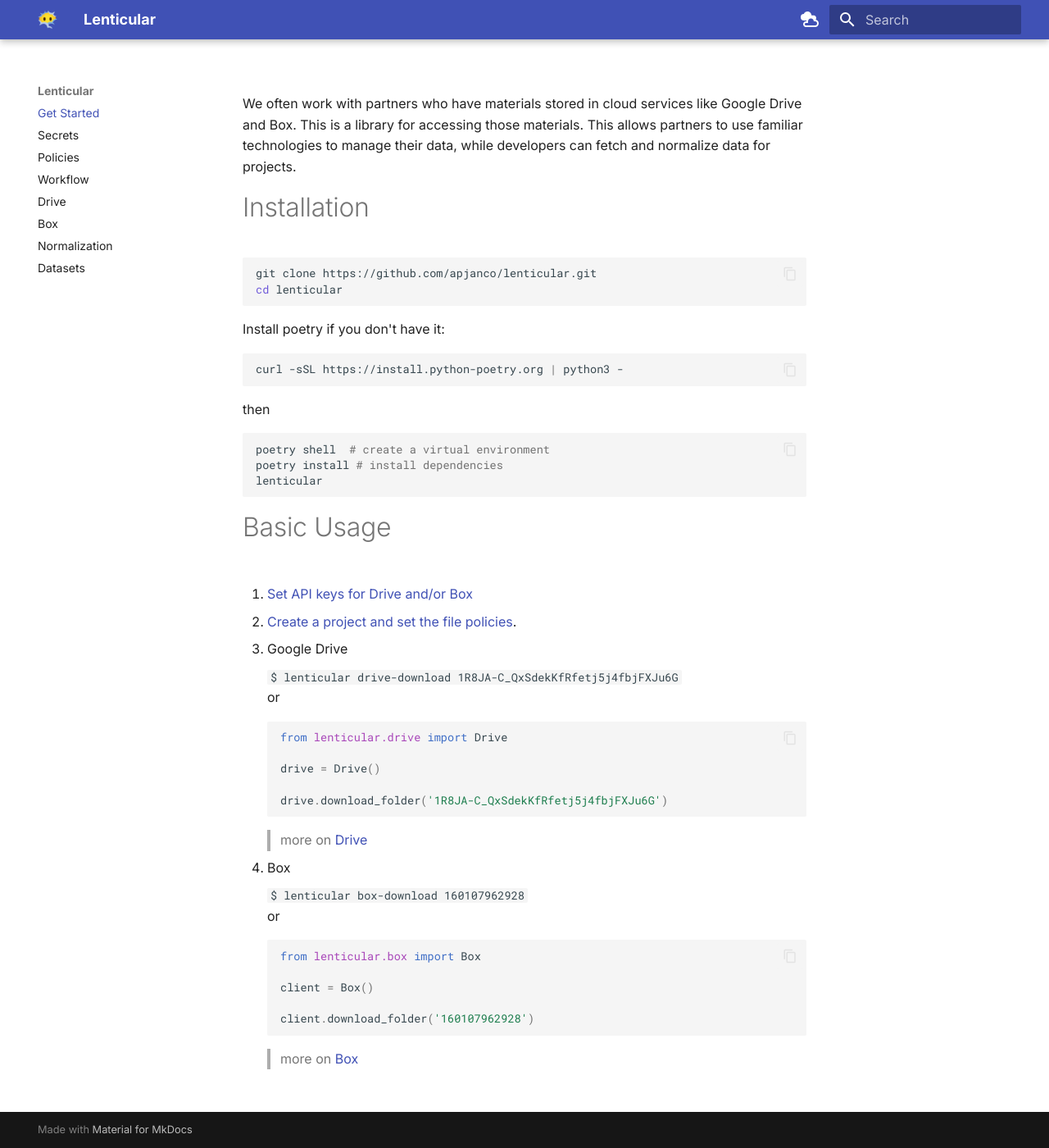
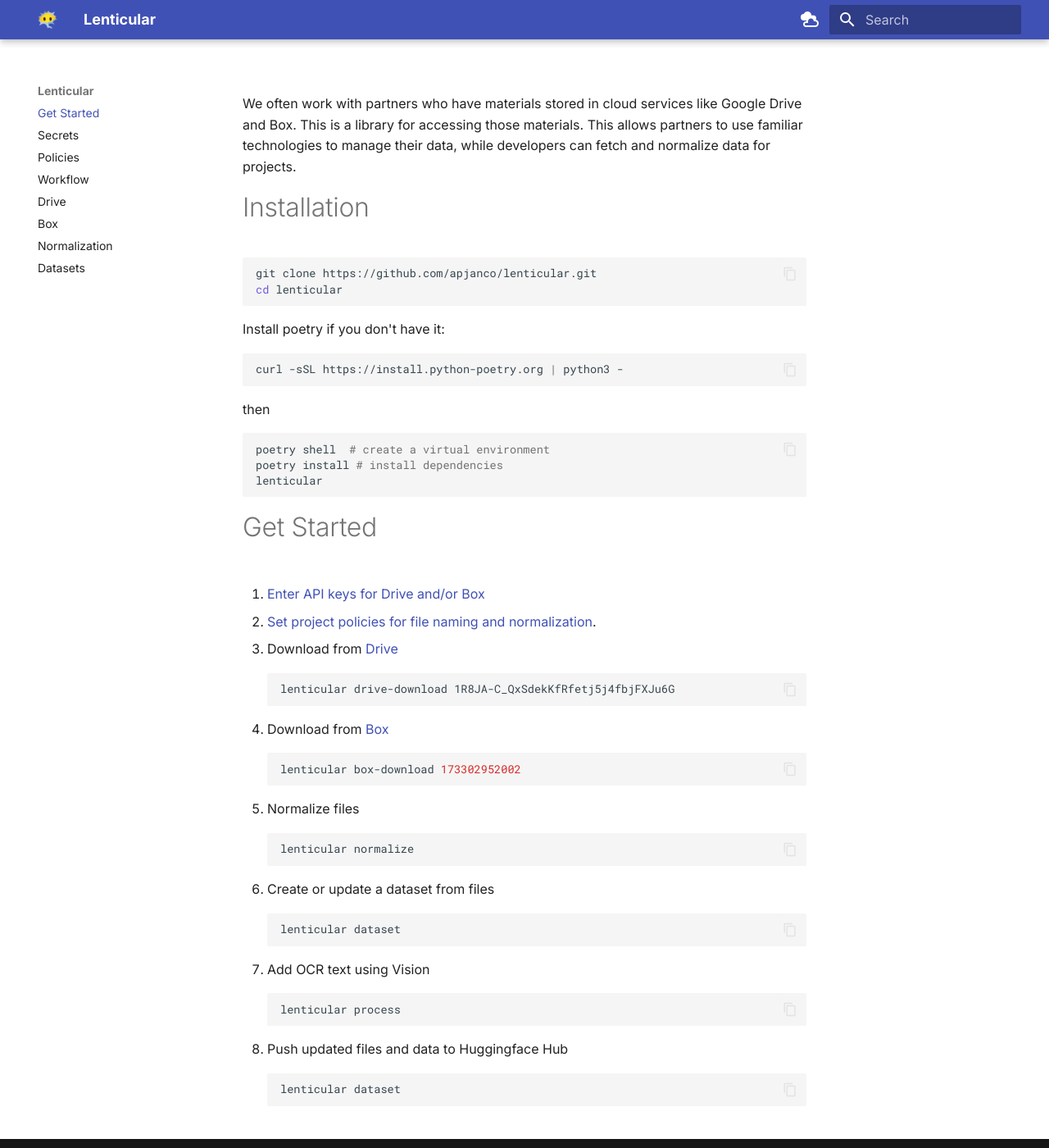
Before and after one commit to apjanco/lenticular, an MkDocs documentation site: the page built from docs/index.md, in a window 1280 px wide and 1400 px high. Shown: the whole window at 82% size. Built offline with MkDocs 1.6.1 and Material for MkDocs 9.7.7, drawn with Linux system fonts in a browser that asks for light colours.

````diff
--- a/docs/index.md
+++ b/docs/index.md
@@ -17,36 +17,37 @@ poetry install # install dependencies
 lenticular
 ```
 
-# Basic Usage
+# Get Started
 
-1. [Set API keys for Drive and/or Box](./secrets)
+1. [Enter API keys for Drive and/or Box](./secrets)
 
-2. [Create a project and set the file policies](./policies).
+2. [Set project policies for file naming and normalization](./policies).
 
-3. Google Drive
-
-    `$ lenticular drive-download 1R8JA-C_QxSdekKfRfetj5j4fbjFXJu6G`
-    or
-    ```python
-    from lenticular.drive import Drive
-
-    drive = Drive()
-
-    drive.download_folder('1R8JA-C_QxSdekKfRfetj5j4fbjFXJu6G')
+3. Download from [Drive](./drive)
+    ```bash
+    lenticular drive-download 1R8JA-C_QxSdekKfRfetj5j4fbjFXJu6G
     ```
 
-    > more on [Drive](./drive)
-
-4. Box
-
-    `$ lenticular box-download 160107962928`
-    or
-    ```python
-    from lenticular.box import Box
-
-    client = Box()
-
-    client.download_folder('160107962928')
+4. Download from [Box](./box)
+    ```bash
+    lenticular box-download 173302952002
+    ```
+5. Normalize files
+    ```bash
+    lenticular normalize
     ```
 
-    > more on [Box](./box)
+6. Create or update a dataset from files
+    ```bash
+    lenticular dataset
+    ```
+
+7. Add OCR text using Vision
+    ```bash
+    lenticular process
+    ```
+
+8. Push updated files and data to Huggingface Hub
+    ```bash
+    lenticular dataset
+    ```
````
Also changed, not shown: docs/workflow.md (+0 -32 lines).
